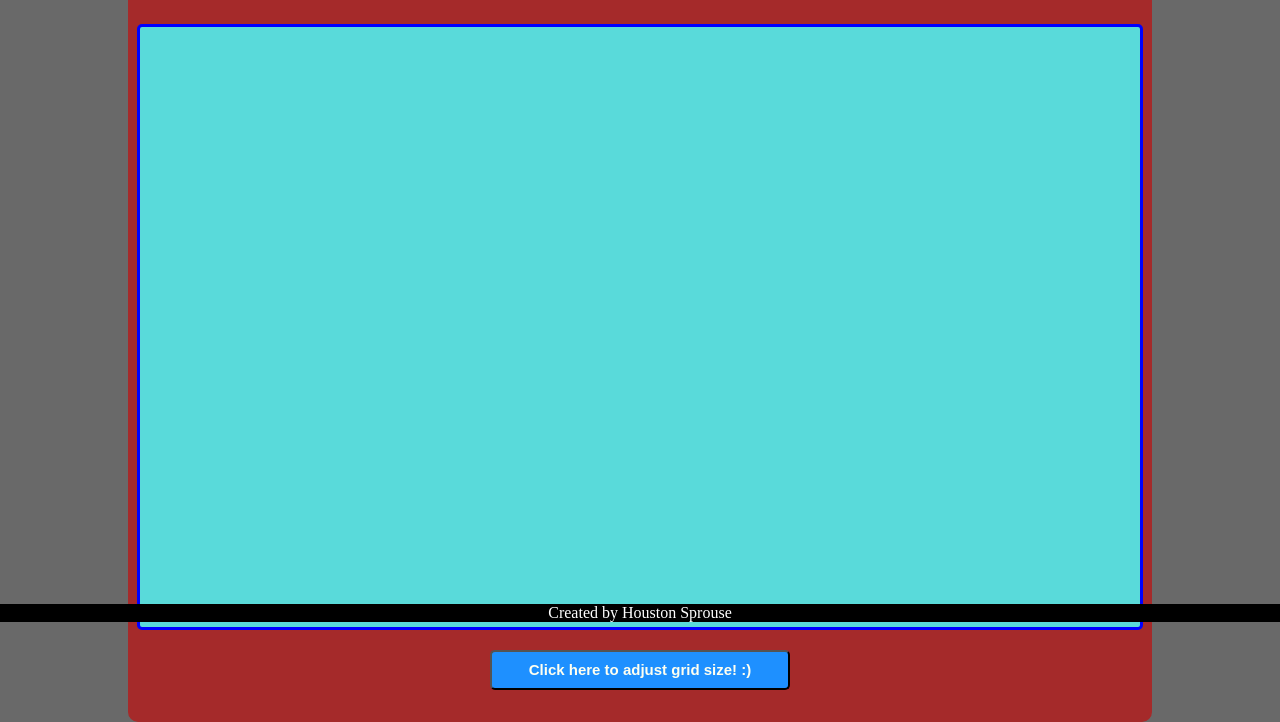
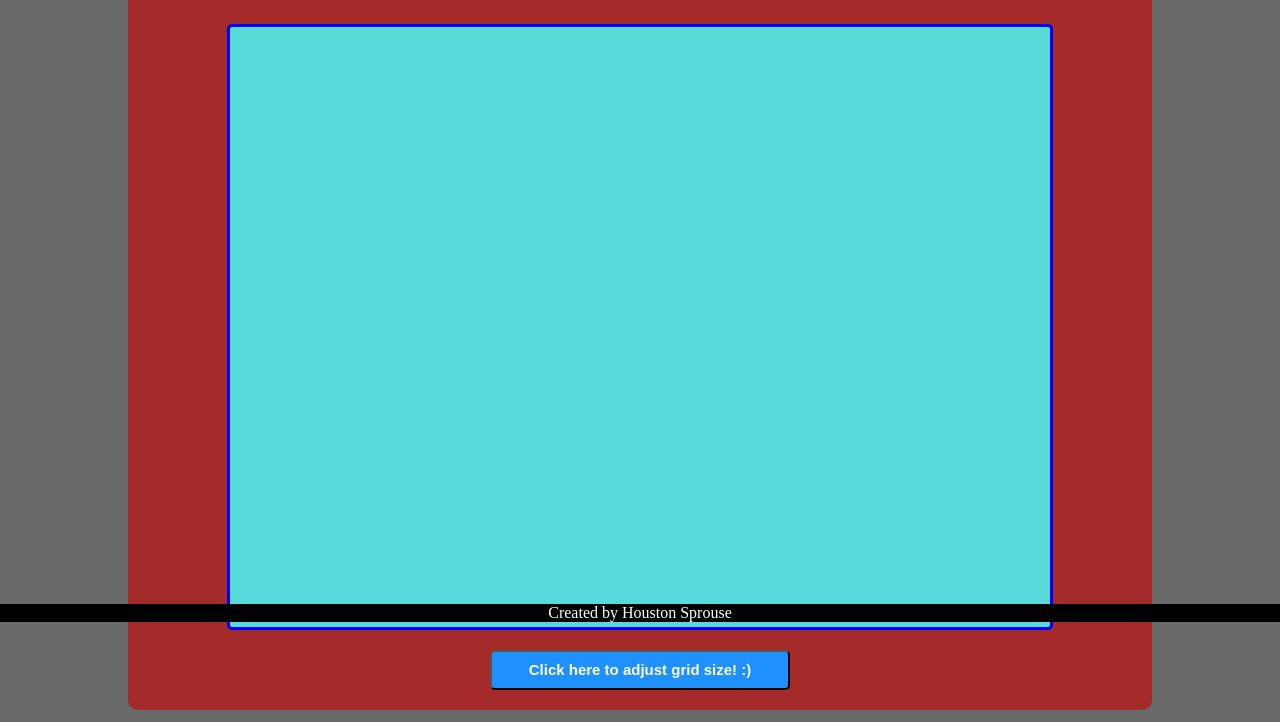
Before and after one commit to HoustonSprouse919/Project-Etch-A-Sketch, a plain HTML site: page index.html in a window 1280 px wide. Shown: the part 178-900 px from the top of the page. Drawn offline with Linux system fonts and the light colour scheme.

Commit message:
complete overhaul of look!

```diff
--- a/styles.css
+++ b/styles.css
@@ -28,7 +28,7 @@ button{
     border-radius: 5px;
     border-style: solid;
     display: grid;
-    width: 1000px;
+    width: 80%;
     height: 600px;
     margin: auto;
 }
@@ -36,7 +36,7 @@ button{
     border-radius: 10px;
     margin-top:100px ;
     display: inline-block;
-    height: 800px;
+    height: 50%;
     width: 80%;
     background-color: brown;
 
```
